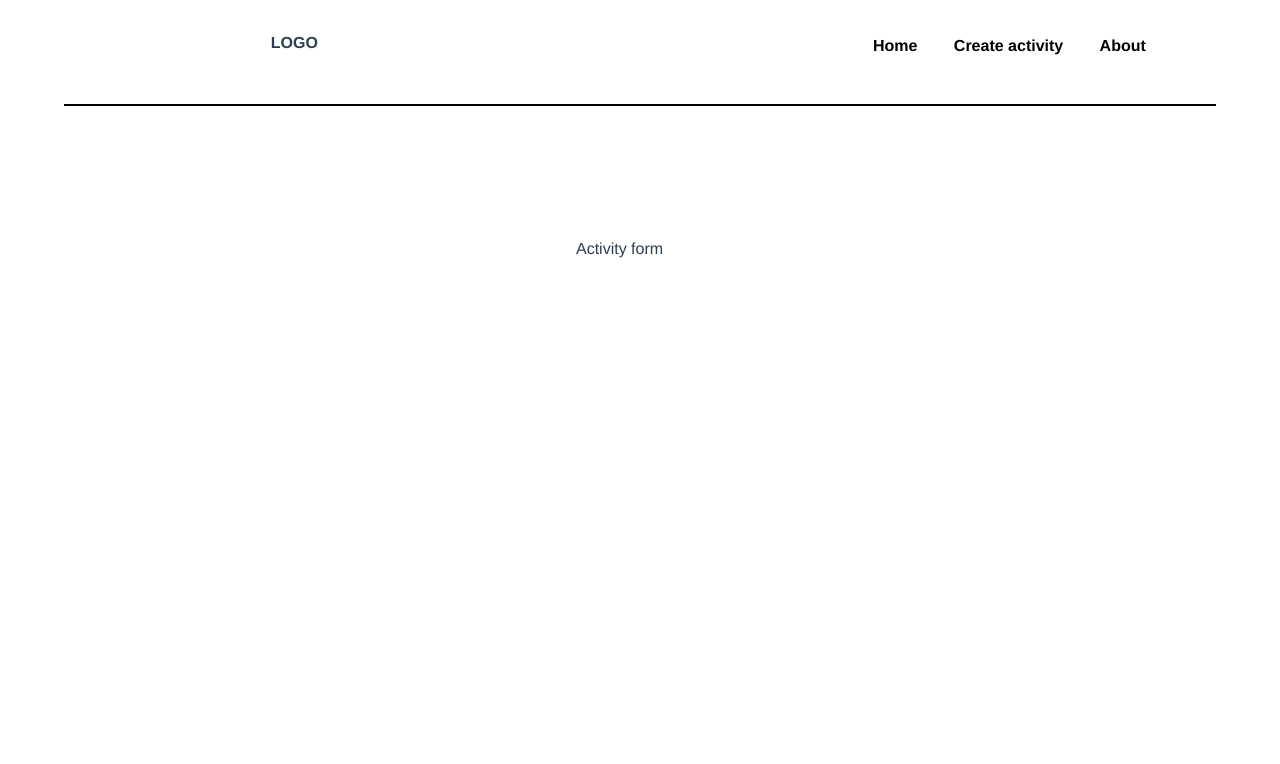
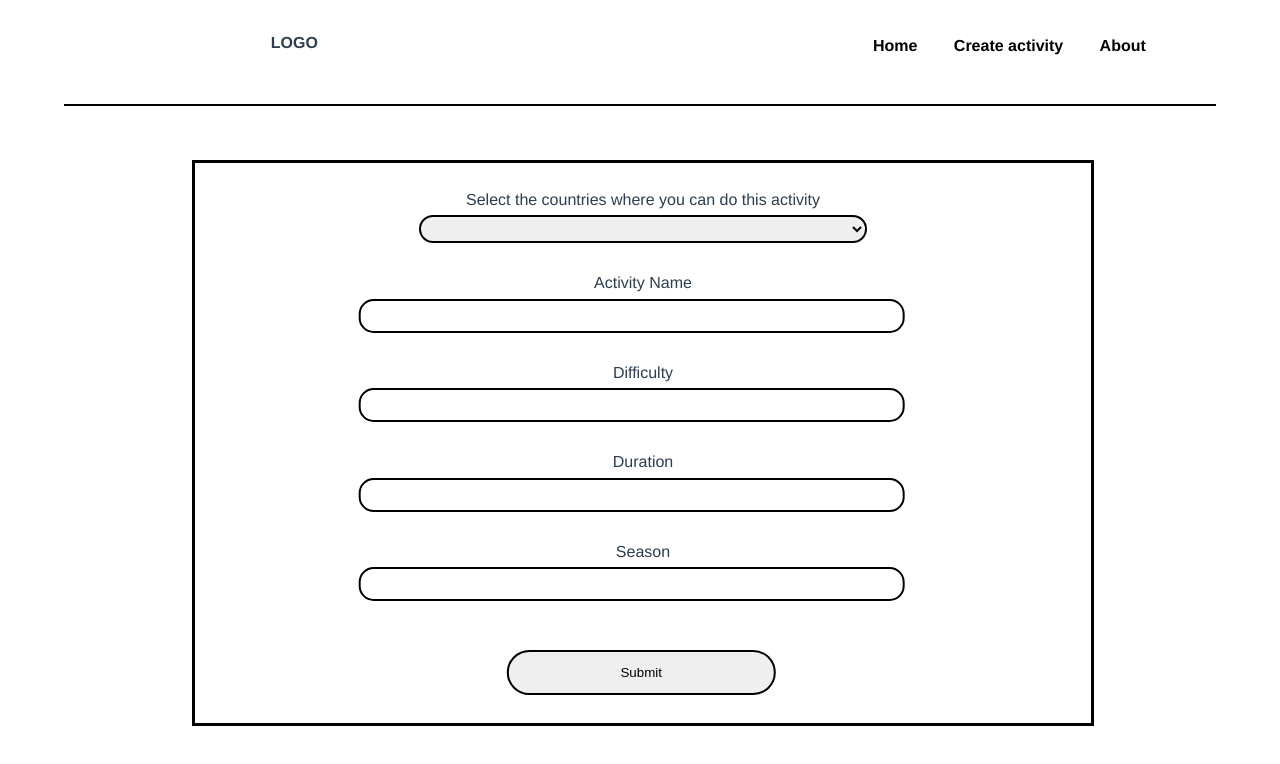
Before and after one commit to RafaelOviedo/PI-countries-VUE, a Vue app: page /create in a window 1280 px wide. Shown: the top 764 px of the page. Built offline with nearby package versions, Linux system fonts and the light colour scheme.

Commit message:
creating the activity form and binding data

```diff
--- a/src/views/ActivityCreation.vue
+++ b/src/views/ActivityCreation.vue
@@ -1,17 +1,110 @@
 <template>
-    <form class="activityTitle">Activity form</form>
+    <div>
+        <form class="formBox">
+            <br />
+            <label for="countryName"
+                >Select the countries where you can do this activity</label
+            >
+            <select
+                type="text"
+                name="countryName"
+                class="selectInput"
+                v-model="selectInput"
+            >
+                <option
+                    v-for="(country, id) in allCountries"
+                    :key="id"
+                    @click="pushCountry()"
+                    >{{ country.name }}</option
+                >
+            </select>
+            <br />
+
+            <label for="">Activity Name</label>
+            <input type="text" class="textInputs" v-model="nameInput" />
+            <br />
+
+            <label for="">Difficulty</label>
+            <input type="text" class="textInputs" v-model="difficultyInput" />
+            <br />
+
+            <label for="">Duration</label>
+            <input type="text" class="textInputs" v-model="durationInput" />
+            <br />
+
+            <label for="">Season</label>
+            <input type="text" class="textInputs" v-model="seasonInput" />
+            <br />
+            <br />
+            <input type="submit" class="buttonInput" />
+            <br />
+        </form>
+    </div>
 </template>
 
 <script>
+import { mapState } from "vuex";
+
 export default {
     name: "ActivityCreation",
+    data() {
+        return {
+            selectInput: [],
+            nameInput: "",
+            difficultyInput: "",
+            durationInput: "",
+            seasonInput: "",
+        };
+    },
+    methods: {
+        pushCountry(event) {
+            if (event.target.name === this.country.name) {
+                this.selectInput.push(event.target.value);
+            }
+        },
+    },
+    computed: {
+        ...mapState(["allCountries"]),
+    },
 };
 </script>
 
 <style scoped>
-.activityTitle {
+.formBox {
+    display: flex;
+    flex-direction: column;
+    justify-content: space-around;
     position: absolute;
-    top: 30%;
-    left: 45%;
+    top: 20%;
+    left: 15%;
+    width: 70%;
+    height: 70vh;
+    border: 3px solid black;
+}
+
+.selectInput {
+    transform: translate(50%);
+    width: 50%;
+    height: 5%;
+    border-radius: 15px;
+    border: 2px solid black;
+    outline: none;
+}
+
+.textInputs {
+    transform: translate(30%);
+    width: 60%;
+    height: 5%;
+    border-radius: 15px;
+    border: 2px solid black;
+    outline: none;
+}
+
+.buttonInput {
+    transform: translate(116%);
+    width: 30%;
+    height: 8%;
+    border-radius: 25px;
+    border: 2px solid black;
 }
 </style>
```
